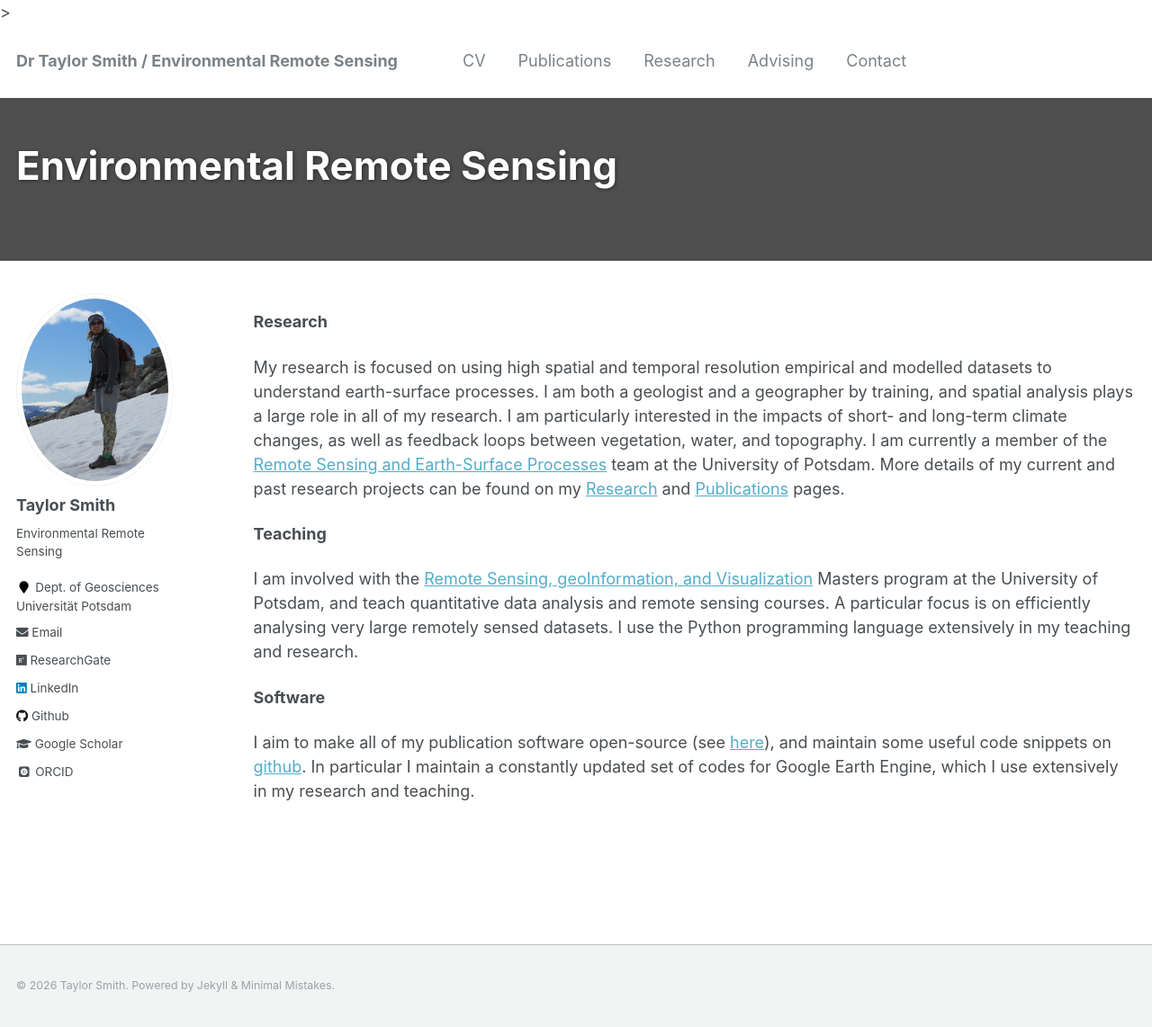
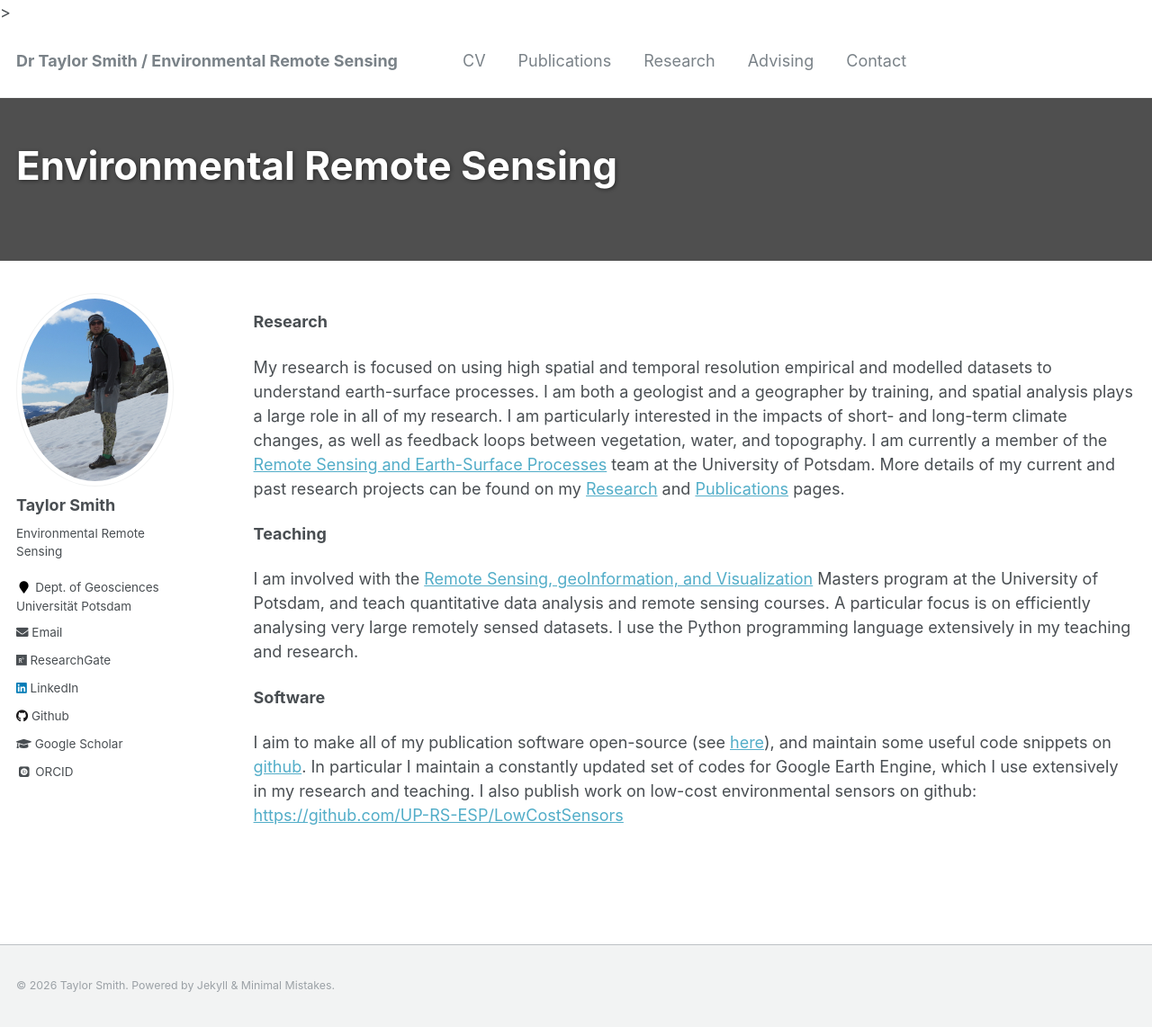
Before and after one commit to tasmi/tasmi.github.io, a Jekyll site: the page built from _pages/about.md, in a window 1280 px wide and 1142 px high. Shown: the whole window at 90% size. Built offline with Jekyll 4.4.1, drawn with Linux system fonts in a browser that asks for light colours; some web fonts are replaced.

Commit message:
Update about.md

```diff
--- a/_pages/about.md
+++ b/_pages/about.md
@@ -23,4 +23,4 @@ I am involved with the [Remote Sensing, geoInformation, and Visualization](https
 
 **Software**
 
-I aim to make all of my publication software open-source (see [here](https://tasmi.github.io/publications/)), and maintain some useful code snippets on [github](https://github.com/tasmi). In particular I maintain a constantly updated set of codes for Google Earth Engine, which I use extensively in my research and teaching.
+I aim to make all of my publication software open-source (see [here](https://tasmi.github.io/publications/)), and maintain some useful code snippets on [github](https://github.com/tasmi). In particular I maintain a constantly updated set of codes for Google Earth Engine, which I use extensively in my research and teaching. I also publish work on low-cost environmental sensors on github: [https://github.com/UP-RS-ESP/LowCostSensors](https://github.com/UP-RS-ESP/LowCostSensors)
```
